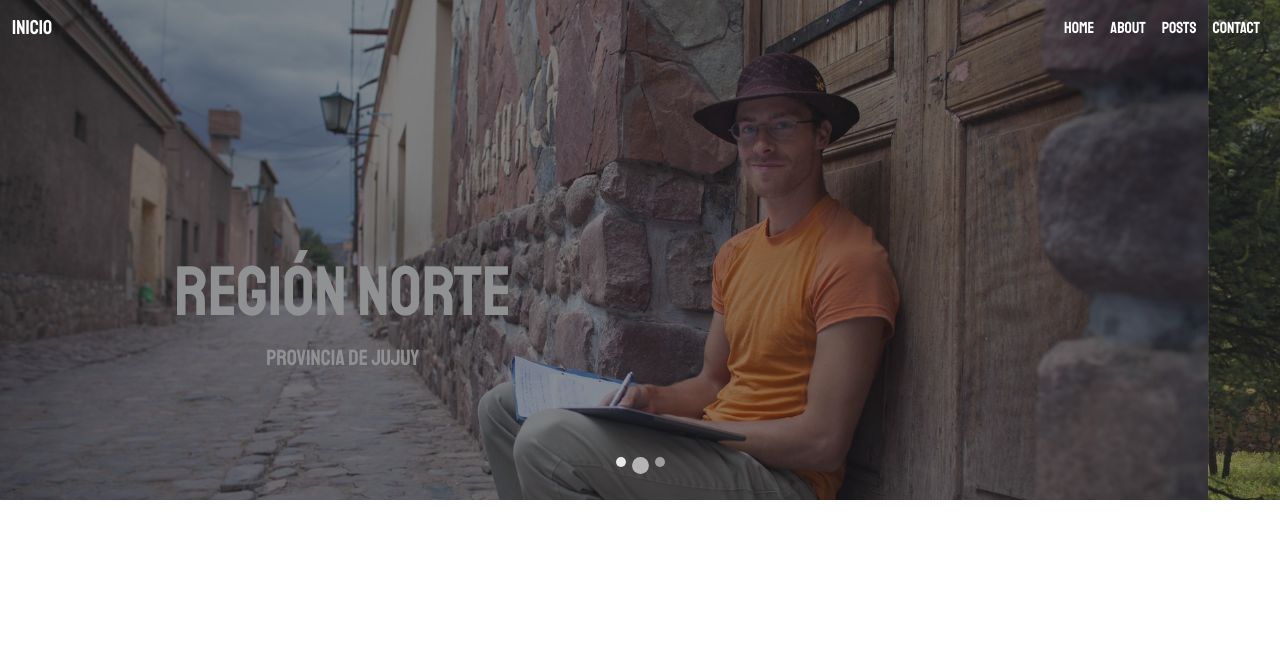
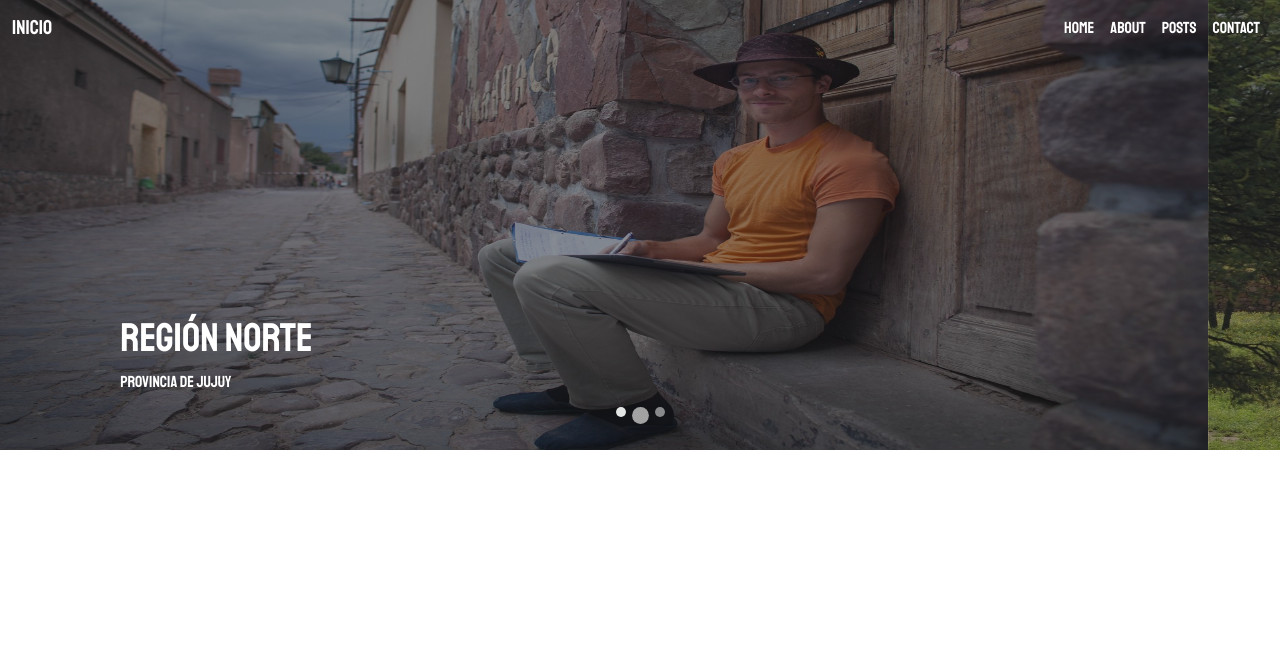
Before and after one commit to AparicioFacu/Proyecto1, a plain HTML site: page index.html in a window 1280 px wide. Drawn offline with nearby package versions, Linux system fonts and the light colour scheme.

Commit message:
header listo

```diff
--- a/index.html
+++ b/index.html
@@ -47,35 +47,29 @@
                 <button type="button" data-bs-target="#carouselExampleIndicators" data-bs-slide-to="2" aria-label="Slide 3"></button>
             </div>
             <div class="carousel-inner">
-                <div class="carousel-item active contenedor">
-                    <div class="row">
-                        <div class="col-lg-8 col-md-10 mx-auto Titulo">
-                            <h1>Región Norte</h1>
+                <div class="carousel-item active">
+                    <div class="overlay"></div>
+                    <img src="./img/1555349001547-portada_norte_desktop.jpg" class="d-block w-100" alt="...">
+                    <div class="carousel-caption d-flex flex-column-reverse flex-lg-column text-start">
+                        <h1 class="visible">Región Norte</h1>
                         <p>Provincia de Jujuy</p>
                     </div>
                 </div>
+                <div class="carousel-item">
                     <div class="overlay"></div>
-                    <img src="./img/1555349001547-portada_norte_desktop.jpg" class="d-block" alt="...">
-                </div>
-                <div class="carousel-item contenedor">
-                    <div class="row">
-                        <div class="col-lg-8 col-md-10 mx-auto Titulo">
+                    <img src="/img/1555960034588-el_shinkal_secret_de_tur_de_la_prov_de_catam_06.jpg" class="d-block w-100" alt="...">
+                    <div class="carousel-caption d-flex flex-column-reverse flex-lg-column text-start">
                         <h1>Región Norte</h1>
                         <p>Provincia de Catamarca</p>
                     </div>
                 </div>
+                <div class="carousel-item">
                     <div class="overlay"></div>
-                    <img src="./img/1555960034588-el_shinkal_secret_de_tur_de_la_prov_de_catam_06.jpg" class="d-block " alt="...">
-                </div>
-                <div class="carousel-item contenedor">
-                    <div class="row">
-                        <div class="col-lg-8 col-md-10 mx-auto Titulo">
+                    <img src="./img/1555960416075-taf__del_valle___trekking.jpg" class="d-block w-100" alt="...">
+                    <div class="carousel-caption d-flex flex-column-reverse flex-lg-column text-start">
                         <h1>Región Norte</h1>
                         <p>Provincia de Tucuman</p>
                     </div>
-                    </div>
-                    <div class="overlay"></div>
-                    <img src="./img/1555960416075-taf__del_valle___trekking.jpg" class="d-block" alt="...">
                 </div>
             </div>
             <!-- <button class="carousel-control-prev" type="button" data-bs-target="#carouselExampleIndicators" data-bs-slide="prev">
@@ -87,7 +81,6 @@
               <span class="visually-hidden">Next</span>
             </button> -->
         </div>
-
     </header>
     <main>
         <!-- Cards  -->
--- a/style-principal.css
+++ b/style-principal.css
@@ -23,15 +23,8 @@ body {
     height: 17px!important;
 }
 
-.contenedor {
-    height: 500px;
-    position: relative;
-    text-align: center;
-    color: white;
-}
-
-.contenedor img {
-    width: 100%;
+.carousel-inner img {
+    height: 450px;
 }
 
 .overlay {
@@ -42,19 +35,6 @@ body {
     width: 100%;
     background-color: #212529;
     opacity: 0.5;
-}
-
-.Titulo {
-    padding-top: 250px;
-    position: absolute;
-}
-
-.Titulo h1 {
-    font-size: 70px;
-}
-
-.Titulo p {
-    font-size: 22px;
 }
 
 
```
Lines whose indentation alone changed are shown as unchanged.
